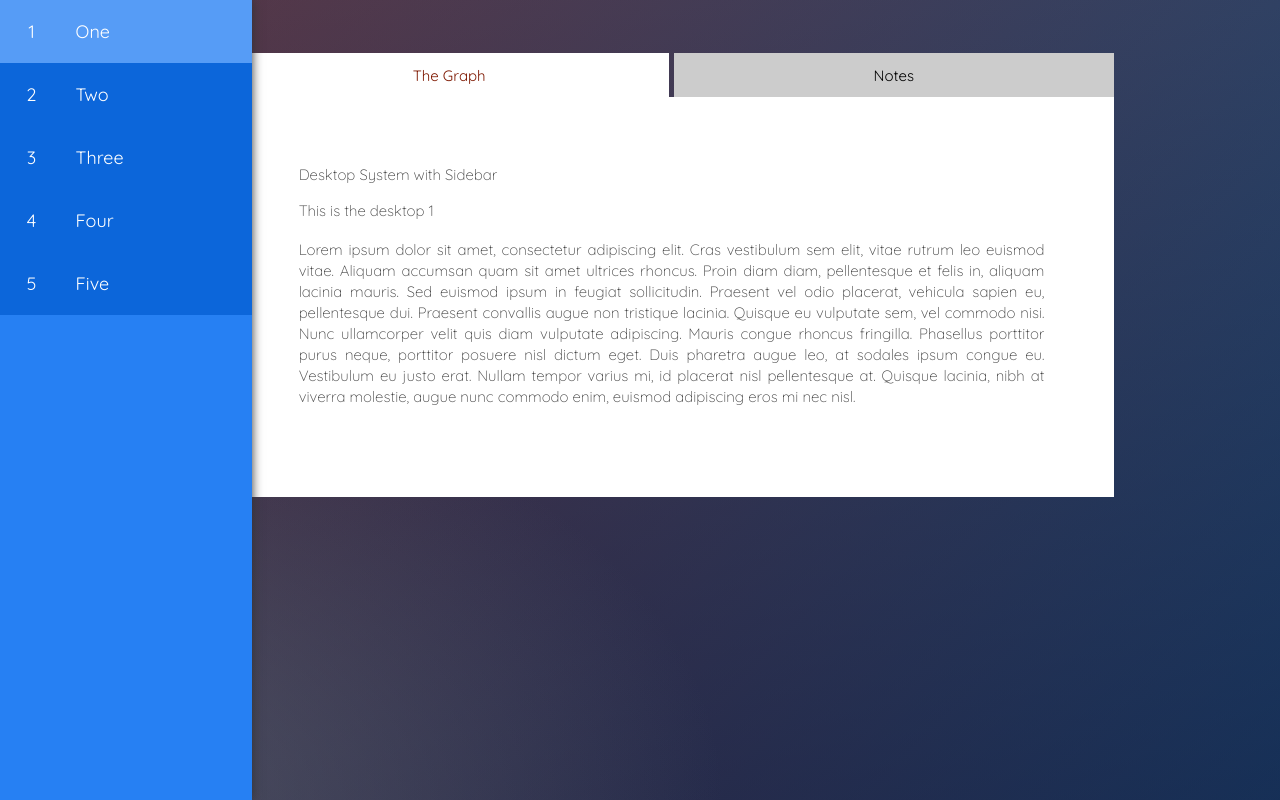
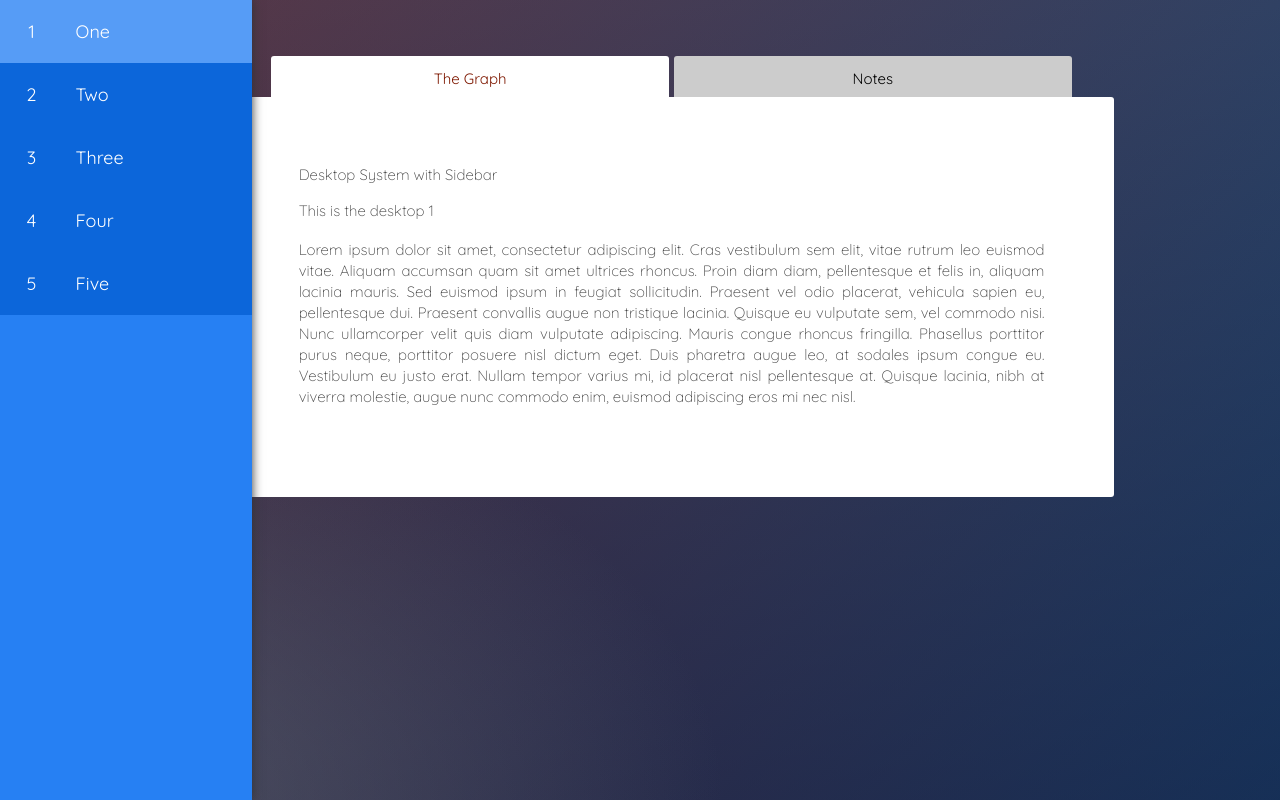
Before and after one commit to hibernationTheory/rodAndCones, a Django app: page /projects/project_d3_playground in a window 1280 px wide. Run offline with Django 3.2, Linux system fonts and the light colour scheme; parts of the project's set-up code (start-up, migrations or seed data) failed here and were passed over; some libraries are stand-ins or nearby versions.

Commit message:
update to the tab menu mixin

```diff
--- a/rodAndCones/static/projects/css/project_d3_playground/style.css
+++ b/rodAndCones/static/projects/css/project_d3_playground/style.css
@@ -86,6 +86,7 @@ nav > ul > li > div:nth-child(2) {
   position: relative; }
 
 .tabbed-menu * {
+  border-radius: 3px;
   color: #444;
   box-sizing: border-box;
   -moz-box-sizing: border-box;
@@ -94,7 +95,7 @@ nav > ul > li > div:nth-child(2) {
 
 .tabbed-menu .tabs {
   position: relative;
-  top: 1px;
+  top: 4px;
   text-align: center;
   line-height: 5px;
   min-width: 850px; }
@@ -104,7 +105,7 @@ nav > ul > li > div:nth-child(2) {
   background: #CCC;
   display: inline-block;
   color: #000;
-  width: 49.74%;
+  width: 45%;
   -webkit-transition: all 300ms ease-in-out;
   -moz-transition: all 300ms ease-in-out;
   -o-transition: all 300ms ease-in-out;
--- a/rodAndCones/static/projects/css/project_d3_playground/style.scss
+++ b/rodAndCones/static/projects/css/project_d3_playground/style.scss
@@ -4,10 +4,11 @@
 /* MIXINS */
 
 @mixin tabbed-menu($main-color:#444, $main-position-top:34px, $main-width-min:850px, $main-width:75%,
-  $main-font-size:15px, $tab-line-height:5px, $tab-height:20px, $tab-font-size:1em,
-  $tab-color-selected:#7E1801, $tab-color-hover:#0066FF, $tab-color-deactive:#CCC,
-  $tab-color-content:#000, $tab-color-active:#FFF, $content-padding:70px,
-  $content-p-line-height:1.4em, $content-height:400px, $transition-speed:300ms
+  $main-font-size:15px, $tab-width:45%, $tab-line-height:5px, $tab-height:20px,
+  $tab-font-size:1em, $tab-color-selected:#7E1801, $tab-color-hover:#0066FF,
+  $tab-color-deactive:#CCC, $tab-color-content:#000, $tab-color-active:#FFF,
+  $tab-border-radius:3px, $content-padding:70px, $content-p-line-height:1.4em,
+  $content-height:400px, $transition-speed:300ms
   ) {
   /* tabbed menu */
   /* source : http://codepen.io/thestevekelzer/pen/yGFsJ */
@@ -20,6 +21,7 @@
   position: relative; }
 
   .tabbed-menu * {
+    border-radius: $tab-border-radius;
     color: $main-color;
     box-sizing: border-box;
     -moz-box-sizing: border-box;
@@ -28,7 +30,7 @@
 
   .tabbed-menu .tabs {
     position: relative;
-    top: 1px;
+    top: 4px;
     text-align: center;
     line-height: $tab-line-height;
     min-width: $main-width-min; }
@@ -38,7 +40,7 @@
     background: $tab-color-deactive;
     display: inline-block;
     color: $tab-color-content;
-    width: 49.74%;
+    width: $tab-width;
     -webkit-transition: all $transition-speed ease-in-out;
     -moz-transition: all $transition-speed ease-in-out;
     -o-transition: all $transition-speed ease-in-out;
```
